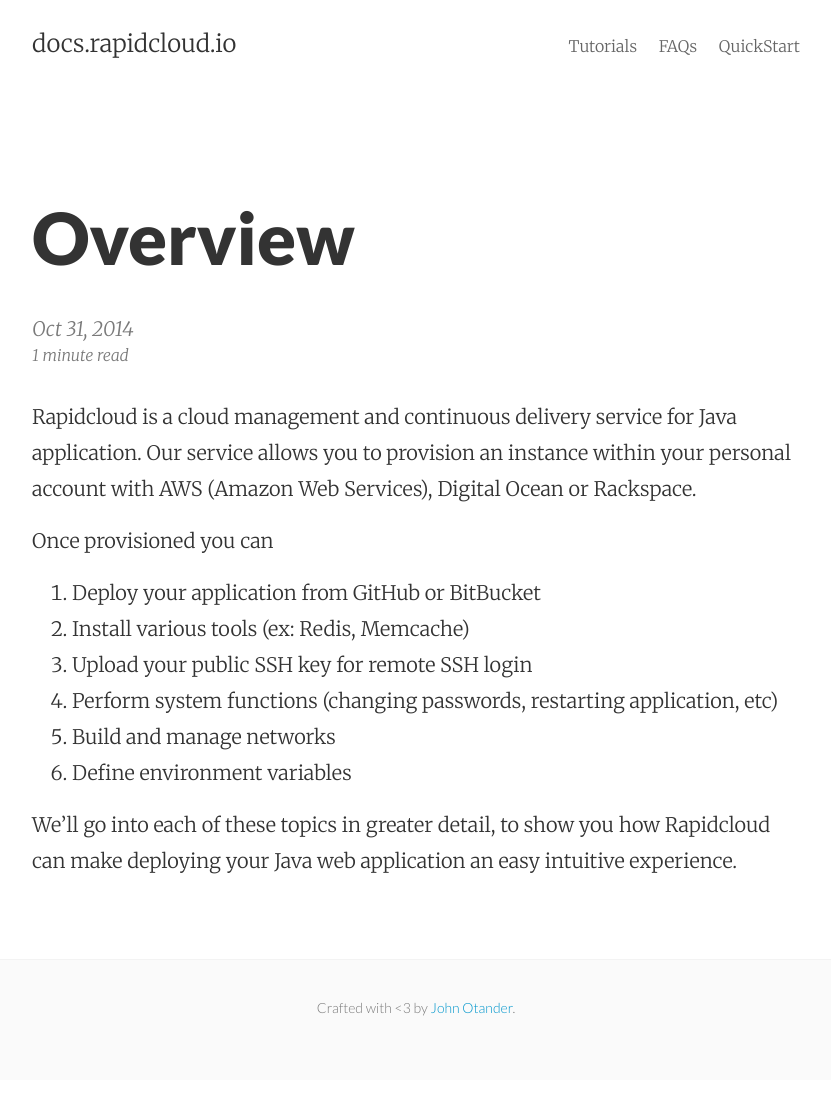
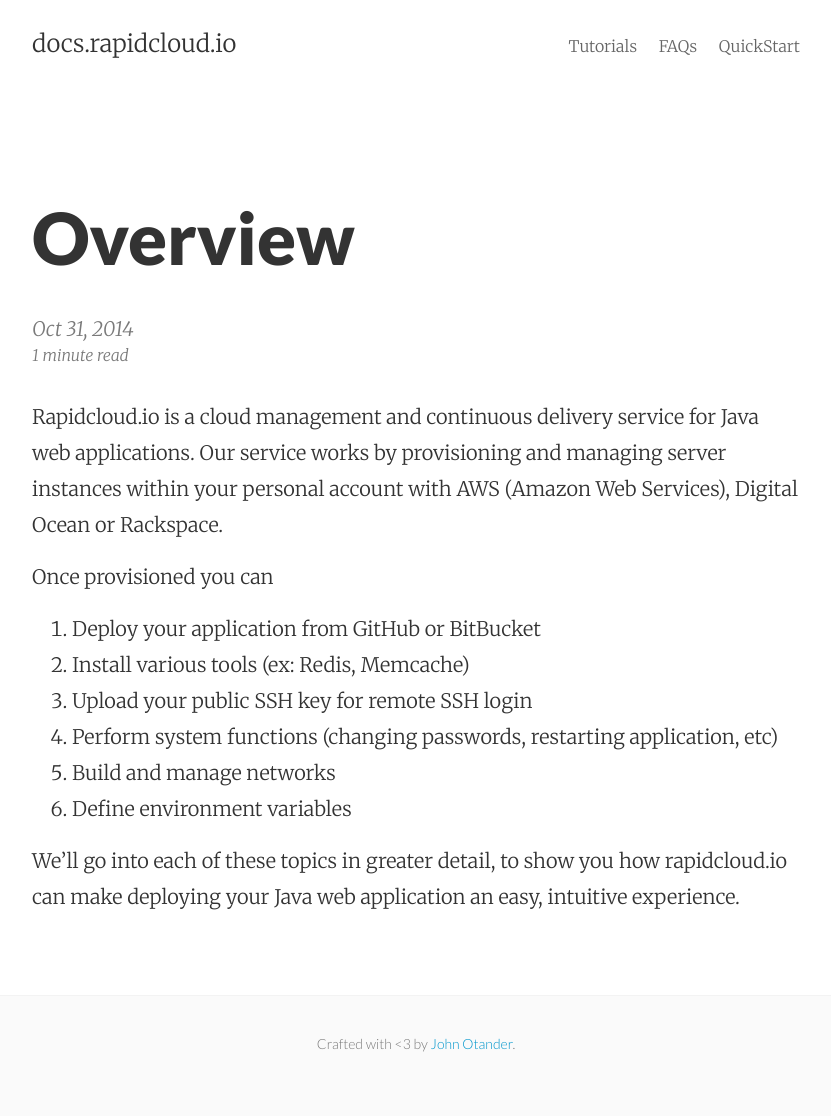
Before and after one commit to rapidcloudio-docs/rapidcloudio-docs.github.io, a Jekyll site: the page built from _posts/2014-10-29-rapidcloud-io-overview.markdown, in a window 1280 px wide. Shown: the whole page, without its empty margins (224-1055 px from the left). Built offline with Jekyll 4.4.1, drawn with Linux system fonts in a browser that asks for light colours; before the commit the page ends 1080 px from its top, so only the background shows below that.

Commit message:
Fixed grammer

```diff
--- a/_posts/2014-10-29-rapidcloud-io-overview.markdown
+++ b/_posts/2014-10-29-rapidcloud-io-overview.markdown
@@ -6,8 +6,7 @@ position: 1
 categories: walkthrough
 summary: An overview of rapidcloud.io services and how you can use rapidcloud.io simplify the deployment and management of your application in the cloud.
 ---
-Rapidcloud is a cloud management and continuous delivery service for Java application. Our service allows you to provision an instance within your personal account with AWS (Amazon Web Services), Digital Ocean or Rackspace.
-
+Rapidcloud.io is a cloud management and continuous delivery service for Java web applications. Our service works by provisioning and managing server instances within your personal account with AWS (Amazon Web Services), Digital Ocean or Rackspace.
 
 Once provisioned you can
 
@@ -18,4 +17,4 @@ Once provisioned you can
  1. Build and manage networks
  1. Define environment variables
 
-We'll go into each of these topics in greater detail, to show you how Rapidcloud can make deploying your Java web application an easy intuitive experience.
+We'll go into each of these topics in greater detail, to show you how rapidcloud.io can make deploying your Java web application an easy, intuitive experience.
```
